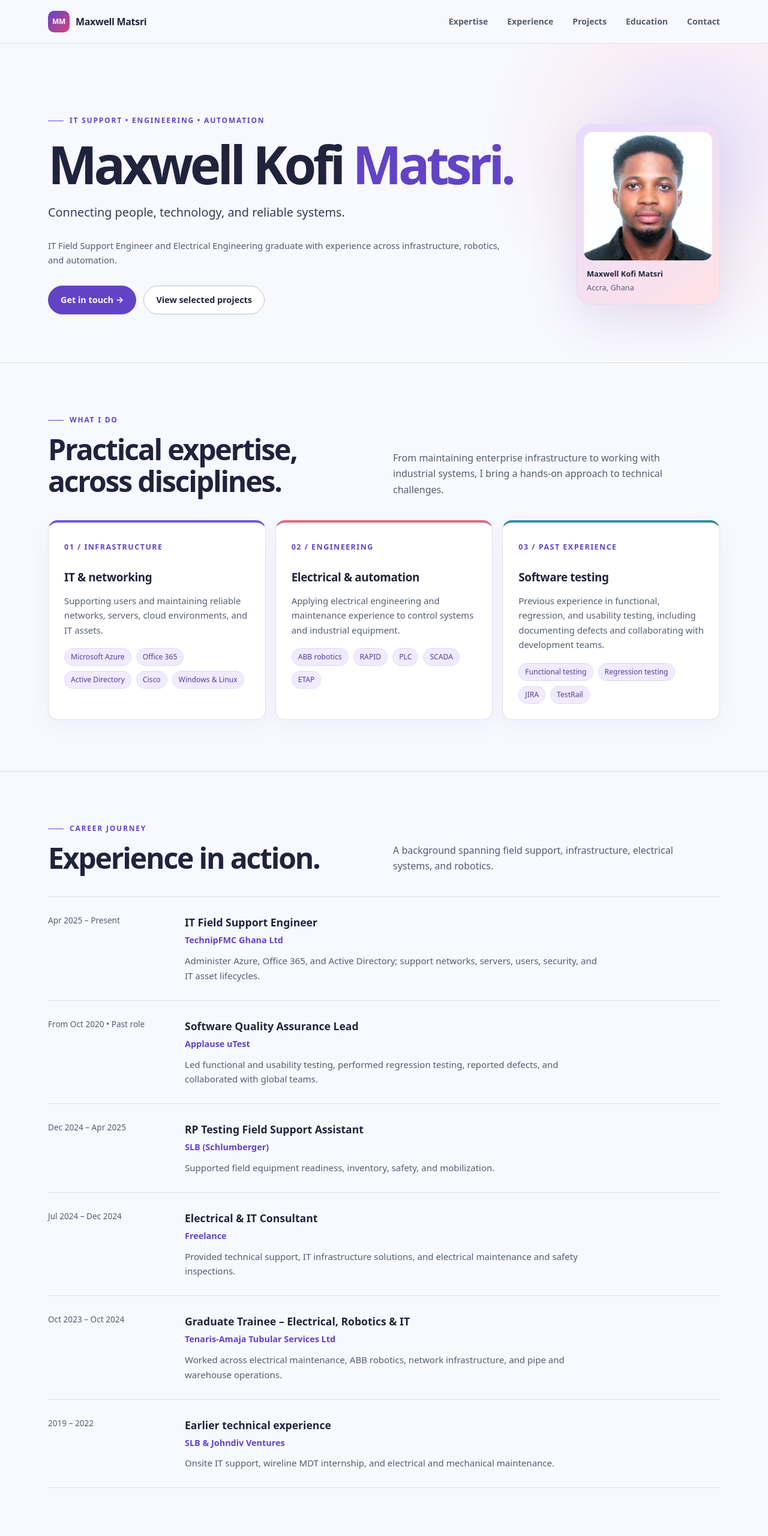
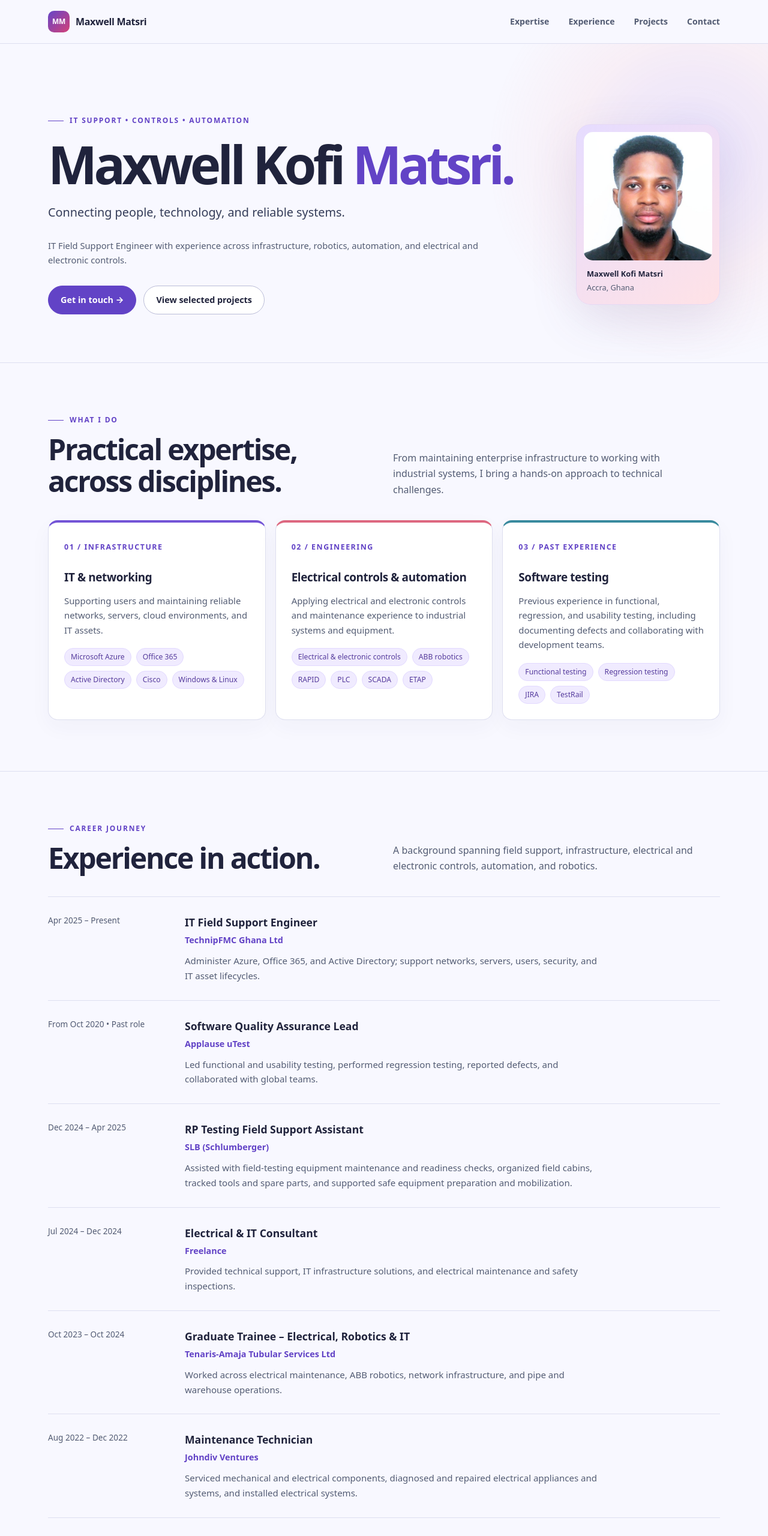
Before and after one commit to MaxwellMatsri/MaxwellMatsri.github.io, a plain HTML site: page index.html in a window 1280 px wide. Shown: the top 2560 px of the page at 60% size. Drawn offline with Linux system fonts and the light colour scheme.

Commit message:
Update experience and portfolio animation
Co-authored-by: Copilot App <223556219+Copilot@users.noreply.github.com>

```diff
--- a/index.html
+++ b/index.html
@@ -4,7 +4,7 @@
   <meta charset="utf-8">
   <meta name="viewport" content="width=device-width, initial-scale=1">
   <meta name="theme-color" content="#f8f8ff">
-  <meta name="description" content="Maxwell Kofi Matsri's portfolio: IT field support, electrical engineering, and automation.">
+  <meta name="description" content="Maxwell Kofi Matsri's portfolio: IT field support, electrical and electronic controls, and automation.">
   <title>Maxwell Kofi Matsri | IT &amp; Engineering</title>
   <style>
     :root {
@@ -31,13 +31,15 @@
     .brand { display: flex; gap: 10px; align-items: center; text-decoration: none; font-weight: 750; letter-spacing: -.02em; }
     .brand-mark { display: grid; place-items: center; width: 36px; height: 36px; border-radius: 10px; background: linear-gradient(135deg, #6545c8, #d44278); color: #fff; font-size: .75rem; }
     nav { display: flex; gap: clamp(14px, 2.7vw, 32px); flex-wrap: wrap; }
-    nav a { color: var(--muted); font-size: .88rem; font-weight: 600; text-decoration: none; }
+    nav a { color: var(--muted); font-size: .88rem; font-weight: 600; text-decoration: none; transition: color .2s ease; }
     nav a:hover, .footer a:hover { color: var(--accent); }
     main { overflow: hidden; }
     section { scroll-margin-top: 95px; }
     .hero { position: relative; padding: clamp(68px, 10vw, 118px) 0 80px; }
-    .hero::before { content: ""; position: absolute; width: 700px; height: 700px; right: -220px; top: -180px; background: radial-gradient(circle, rgba(151,115,238,.18), rgba(255,154,161,.09) 40%, transparent 68%); pointer-events: none; }
+    .hero::before { content: ""; position: absolute; width: 700px; height: 700px; right: -220px; top: -180px; background: radial-gradient(circle, rgba(151,115,238,.18), rgba(255,154,161,.09) 40%, transparent 68%); pointer-events: none; animation: glow-drift 9s ease-in-out infinite alternate; }
     .hero-grid { display: grid; grid-template-columns: minmax(0, 1fr) 240px; align-items: center; gap: clamp(45px, 8vw, 115px); }
+    .hero-grid > div { animation: rise-in .7s ease-out both; }
+    .hero-grid > .portrait-card { animation-delay: .18s; }
     .eyebrow { color: var(--accent); font-size: .75rem; font-weight: 750; letter-spacing: .15em; text-transform: uppercase; }
     .eyebrow::before { content: ""; display: inline-block; vertical-align: middle; width: 26px; height: 1px; margin-right: 10px; background: currentColor; }
     h1, h2, h3, p { margin-top: 0; }
@@ -59,7 +61,11 @@
     h2 { font-size: clamp(2rem, 4vw, 3rem); line-height: 1.12; letter-spacing: -.045em; margin: 12px 0 0; }
     .section-intro { color: var(--muted); max-width: 500px; margin: 0; }
     .grid { display: grid; grid-template-columns: repeat(3, minmax(0, 1fr)); gap: 16px; }
-    .card { background: var(--panel); border: 1px solid var(--line); border-radius: 16px; padding: 26px; box-shadow: 0 12px 35px #3933650a; }
+    .card { background: var(--panel); border: 1px solid var(--line); border-radius: 16px; padding: 26px; box-shadow: 0 12px 35px #3933650a; transition: transform .25s ease, box-shadow .25s ease; }
+    .card:hover, .card:focus-within { transform: translateY(-4px); box-shadow: 0 18px 38px #39336520; }
+    .revealed { animation: rise-in .6s ease-out; }
+    @keyframes rise-in { from { opacity: .4; transform: translateY(18px); } to { opacity: 1; transform: translateY(0); } }
+    @keyframes glow-drift { from { transform: translate(-20px, 0) scale(.96); } to { transform: translate(20px, 30px) scale(1.05); } }
     .grid:not(.projects) .card:nth-child(1) { border-top: 4px solid #7354d6; }
     .grid:not(.projects) .card:nth-child(2) { border-top: 4px solid #dd6880; }
     .grid:not(.projects) .card:nth-child(3) { border-top: 4px solid #398a9e; }
@@ -84,9 +90,7 @@
     .project-details summary::after { content: "+"; font-size: 1.25rem; line-height: 1; }
     .project-details[open] summary::after { content: "−"; }
     .project-details p { margin: 14px 0 0; }
-    .education { display: grid; grid-template-columns: repeat(2, minmax(0, 1fr)); gap: 16px; }
-    .education h3 { margin: 0 0 8px; }
-    .education p { margin: 0; }
+    .project-details[open] p { animation: rise-in .35s ease-out; }
     .contact-section { background: linear-gradient(125deg, #eee8ff, #ffedf1 65%, #e5f4fa); }
     .closing { display: flex; justify-content: space-between; gap: 24px; align-items: center; }
     .closing h2 { margin-bottom: 14px; }
@@ -101,15 +105,16 @@
       nav { justify-content: flex-end; gap: 10px 17px; }
       .hero-grid { grid-template-columns: 1fr; }
       .portrait-card { width: min(220px, 100%); }
-      .section-head, .grid, .education { grid-template-columns: 1fr; }
+      .section-head, .grid { grid-template-columns: 1fr; }
       .section { padding: 65px 0; }
       .role { grid-template-columns: 1fr; gap: 7px; }
       .closing { align-items: flex-start; flex-direction: column; }
     }
     @media (prefers-reduced-motion: reduce) {
       html { scroll-behavior: auto; }
-      .button { transition: none; }
-      .button:hover { transform: none; }
+      .hero::before, .hero-grid > div, .revealed, .project-details[open] p { animation: none; }
+      .button, .card, nav a { transition: none; }
+      .button:hover, .card:hover, .card:focus-within { transform: none; }
     }
   </style>
 </head>
@@ -122,7 +127,6 @@
         <a href="#expertise">Expertise</a>
         <a href="#experience">Experience</a>
         <a href="#projects">Projects</a>
-        <a href="#education">Education</a>
         <a href="#contact">Contact</a>
       </nav>
     </div>
@@ -131,10 +135,10 @@
     <section class="hero" id="top">
       <div class="wrap hero-grid">
         <div>
-          <div class="eyebrow">IT support &bull; engineering &bull; automation</div>
+          <div class="eyebrow">IT support &bull; controls &bull; automation</div>
           <h1>Maxwell Kofi <span>Matsri.</span></h1>
           <p class="lead">Connecting people, technology, and reliable systems.</p>
-          <p class="hero-note">IT Field Support Engineer and Electrical Engineering graduate with experience across infrastructure, robotics, and automation.</p>
+          <p class="hero-note">IT Field Support Engineer with experience across infrastructure, robotics, automation, and electrical and electronic controls.</p>
           <div class="actions">
             <a class="button primary" href="#contact">Get in touch &rarr;</a>
             <a class="button" href="#projects">View selected projects</a>
@@ -155,7 +159,7 @@
         </div>
         <div class="grid">
           <article class="card"><span class="card-number">01 / INFRASTRUCTURE</span><h3>IT &amp; networking</h3><p>Supporting users and maintaining reliable networks, servers, cloud environments, and IT assets.</p><ul class="tags"><li>Microsoft Azure</li><li>Office 365</li><li>Active Directory</li><li>Cisco</li><li>Windows &amp; Linux</li></ul></article>
-          <article class="card"><span class="card-number">02 / ENGINEERING</span><h3>Electrical &amp; automation</h3><p>Applying electrical engineering and maintenance experience to control systems and industrial equipment.</p><ul class="tags"><li>ABB robotics</li><li>RAPID</li><li>PLC</li><li>SCADA</li><li>ETAP</li></ul></article>
+          <article class="card"><span class="card-number">02 / ENGINEERING</span><h3>Electrical controls &amp; automation</h3><p>Applying electrical and electronic controls and maintenance experience to industrial systems and equipment.</p><ul class="tags"><li>Electrical &amp; electronic controls</li><li>ABB robotics</li><li>RAPID</li><li>PLC</li><li>SCADA</li><li>ETAP</li></ul></article>
           <article class="card"><span class="card-number">03 / PAST EXPERIENCE</span><h3>Software testing</h3><p>Previous experience in functional, regression, and usability testing, including documenting defects and collaborating with development teams.</p><ul class="tags"><li>Functional testing</li><li>Regression testing</li><li>JIRA</li><li>TestRail</li></ul></article>
         </div>
       </div>
@@ -165,15 +169,17 @@
       <div class="wrap">
         <div class="section-head">
           <div><div class="eyebrow">Career journey</div><h2>Experience in action.</h2></div>
-          <p class="section-intro">A background spanning field support, infrastructure, electrical systems, and robotics.</p>
+          <p class="section-intro">A background spanning field support, infrastructure, electrical and electronic controls, automation, and robotics.</p>
         </div>
         <div class="timeline">
           <article class="role"><time>Apr 2025 &ndash; Present</time><div><h3>IT Field Support Engineer</h3><div class="company">TechnipFMC Ghana Ltd</div><p>Administer Azure, Office 365, and Active Directory; support networks, servers, users, security, and IT asset lifecycles.</p></div></article>
           <article class="role"><span class="role-period">From Oct 2020 &bull; Past role</span><div><h3>Software Quality Assurance Lead</h3><div class="company">Applause uTest</div><p>Led functional and usability testing, performed regression testing, reported defects, and collaborated with global teams.</p></div></article>
-          <article class="role"><time>Dec 2024 &ndash; Apr 2025</time><div><h3>RP Testing Field Support Assistant</h3><div class="company">SLB (Schlumberger)</div><p>Supported field equipment readiness, inventory, safety, and mobilization.</p></div></article>
+          <article class="role"><time>Dec 2024 &ndash; Apr 2025</time><div><h3>RP Testing Field Support Assistant</h3><div class="company">SLB (Schlumberger)</div><p>Assisted with field-testing equipment maintenance and readiness checks, organized field cabins, tracked tools and spare parts, and supported safe equipment preparation and mobilization.</p></div></article>
           <article class="role"><time>Jul 2024 &ndash; Dec 2024</time><div><h3>Electrical &amp; IT Consultant</h3><div class="company">Freelance</div><p>Provided technical support, IT infrastructure solutions, and electrical maintenance and safety inspections.</p></div></article>
           <article class="role"><time>Oct 2023 &ndash; Oct 2024</time><div><h3>Graduate Trainee &ndash; Electrical, Robotics &amp; IT</h3><div class="company">Tenaris-Amaja Tubular Services Ltd</div><p>Worked across electrical maintenance, ABB robotics, network infrastructure, and pipe and warehouse operations.</p></div></article>
-          <article class="role"><time>2019 &ndash; 2022</time><div><h3>Earlier technical experience</h3><div class="company">SLB &amp; Johndiv Ventures</div><p>Onsite IT support, wireline MDT internship, and electrical and mechanical maintenance.</p></div></article>
+          <article class="role"><time>Aug 2022 &ndash; Dec 2022</time><div><h3>Maintenance Technician</h3><div class="company">Johndiv Ventures</div><p>Serviced mechanical and electrical components, diagnosed and repaired electrical appliances and systems, and installed electrical systems.</p></div></article>
+          <article class="role"><time>May 2020 &ndash; Mar 2021</time><div><h3>Wireline MDT Intern</h3><div class="company">SLB (Schlumberger)</div><p>Assisted with assembly and disassembly of Modular Dynamic Tester tools, maintained equipment readiness, and supported wireline fieldwork.</p></div></article>
+          <article class="role"><time>Mar 2019 &ndash; May 2020</time><div><h3>Onsite IT Support</h3><div class="company">SLB (Schlumberger)</div><p>Installed and maintained hardware, software, and networks under supervision; supported users, server commissioning, Cisco equipment, VoIP, and IT asset management.</p></div></article>
         </div>
       </div>
     </section>
@@ -192,19 +198,23 @@
       </div>
     </section>
 
-    <section class="section" id="education">
-      <div class="wrap">
-        <div class="section-head"><div><div class="eyebrow">Education</div><h2>Built on a strong foundation.</h2></div></div>
-        <div class="education">
-          <article class="card"><h3>Bachelor of Technology, Electrical/Electronic Engineering</h3><p>Takoradi Technical University</p></article>
-          <article class="card"><h3>Systems Engineering</h3><p>IPMC University College of Technology</p></article>
-        </div>
-      </div>
-    </section>
     <section class="section contact-section" id="contact">
       <div class="wrap closing"><div><div class="eyebrow">Contact</div><h2>Let's connect.</h2><p>Interested in working together or discussing a technical challenge? Get in touch.</p><div class="contact-links"><a class="button primary" href="mailto:maxwell.matsri@outlook.com">maxwell.matsri@outlook.com</a><a class="button" href="tel:+233240796403">+233 240 796 403</a></div></div><a class="button" href="#top">Back to top &uarr;</a></div>
     </section>
   </main>
   <footer class="footer"><div class="wrap"><span>&copy; Maxwell Kofi Matsri</span><span>Inspired by <a href="https://github.com/gunadizz/gitfolio">Gitfolio by Gunadi Renta</a>.</span></div></footer>
+  <script>
+    if ('IntersectionObserver' in window && !window.matchMedia('(prefers-reduced-motion: reduce)').matches) {
+      const observer = new IntersectionObserver((entries) => {
+        entries.forEach((entry) => {
+          if (entry.isIntersecting) {
+            entry.target.classList.add('revealed');
+            observer.unobserve(entry.target);
+          }
+        });
+      }, { threshold: 0.1 });
+      document.querySelectorAll('.section-head, .card, .role, .closing').forEach((element) => observer.observe(element));
+    }
+  </script>
 </body>
 </html>
```
Also changed, not shown: 1 other file.
